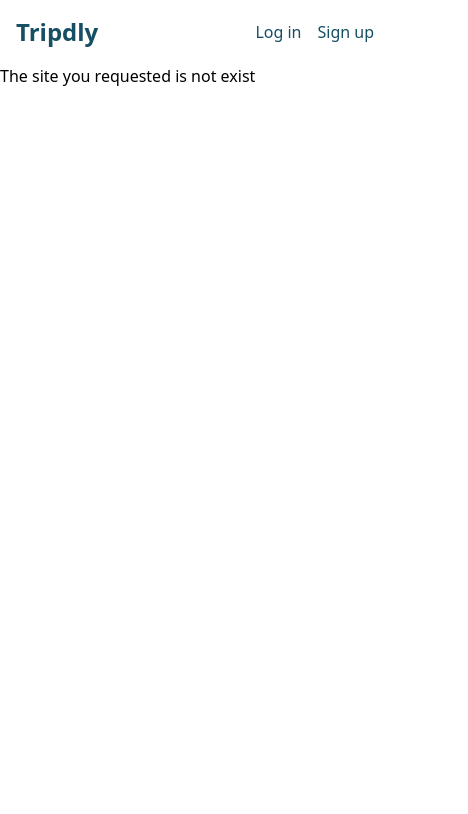
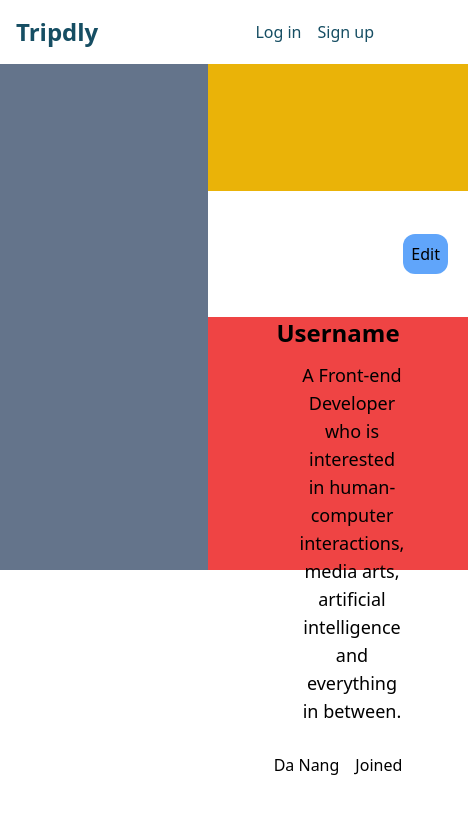
Before and after one commit to NhanPhan159/TRIPDLY, a React (Vite) app in the folder client/: page /1 in a window 390 px wide. Shown: the top 814 px of the page, 468 px wide, since content can reach past the window. Built offline with nearby package versions, Linux system fonts and the light colour scheme.

Commit message:
FE: user page

```diff
--- a/client/src/App.tsx
+++ b/client/src/App.tsx
@@ -1,4 +1,5 @@
 import Trips from "./pages/trips";
+import User from "./pages/user";
 import {
   createBrowserRouter,
   createRoutesFromElements,
@@ -32,6 +33,21 @@ function App() {
             });
           }}
         />
+        <Route
+          path="/:username"
+          element={<User />}
+          loader={({ params }: any) => {
+            const user = {
+              username: params.username,
+            };
+            return new Response(JSON.stringify(user), {
+              status: 200,
+              headers: {
+                "Content-Type": "application/json; utf-8",
+              },
+            });
+          }}
+        />
         <Route path="/*" element={<NotFound />} />
       </Route>
     )
--- a/client/src/components/Block.tsx
+++ b/client/src/components/Block.tsx
@@ -6,7 +6,7 @@ export default function Block() {
   const [signup,setSignup] = useState(true);
   return (
     signup?
-    <div className='w-1/3 h-auto bg-white rounded-xl '>
+    <div className='w-4/5 h-auto bg-white rounded-xl md:w-1/3'>
       <p className='flex justify-center mt-5 text-4xl items-center text-cyan-900 font-semibold'>Tripdly</p>
       <p className='text-center p-2 text-sm'>Sign in to continue</p>
 
@@ -23,7 +23,7 @@ export default function Block() {
       </p>
     </div>
     :
-    <div className='w-1/3 h-auto bg-white rounded-xl '>
+    <div className='w-4/5 h-auto bg-white rounded-xl md:w-1/3'>
       <button className='pi pi-angle-left p-2 mt-2 ' onClick={()=>setSignup(true)}></button>
       <p className='flex justify-center text-4xl items-center text-cyan-900 font-semibold'>Tripdly</p>
       <p className='text-center p-2 text-sm'>Sign up</p>
--- a/client/src/components/SideBar.tsx
+++ b/client/src/components/SideBar.tsx
@@ -1,10 +1,10 @@
 import { Sidebar, Menu, MenuItem, SubMenu } from 'react-pro-sidebar';
 const SideBar = () => {
     return (
-        <Sidebar className=' h-full  ' width=''>
+        <Sidebar className='h-full' width=''>
           <Menu>
             <MenuItem disabled> Your trip</MenuItem>
-            <MenuItem>
+            <MenuItem active>
                 <div className='flex gap-2'>
                     <span>Ava</span>
                     <span>Trip A</span>
--- a/client/src/components/UserInfor.tsx
+++ b/client/src/components/UserInfor.tsx
@@ -15,7 +15,7 @@ const UserInfo = ({func}:{func:(isTrip:boolean)=>void}) => {
                     opacity: "1"
                 }} width={300} height={190} />
             </div>
-            <div className="flex flex-0 justify-start gap-10 items-center px-10">
+            <div className="flex flex-col md:flex-0 justify-start gap-10 items-center px-10 ">
                 <div>
                     <Avatar alt="Remy Sharp" src={'/src/assets/cary.jpg'} sx={{ width: 60, height: 60 }} />
                     <p className='ml-2 text-[#6683C2] font-semibold'>Henry</p>
--- /dev/null
+++ b/client/src/pages/user.tsx
@@ -0,0 +1,41 @@
+import React from 'react'
+
+export default function User() {
+  return (
+    <>
+        <div className='h-3/5 bg-slate-500'>
+            <div className='w-2/3 h-1/2 bg-yellow-500 ml-52 mr-52 '>
+                <div className='h-1/2'>
+
+                </div>
+                <div className='h-1/2 bg-white flex flex-row-reverse items-center'>
+                    <div>
+                        <button className='p-2 bg-blue-400 rounded-xl mr-5'>Edit</button>
+                    </div>
+                </div>
+            </div>
+            <div className='w-2/3 h-1/2 flex flex-col text-center bg-red-500 ml-52 mr-52 '>
+                <h1 className='flex justify-center font-bold text-2xl'>Username</h1>
+                <h1 className='flex justify-center text-center mt-3 ml-36 mr-36 text-lg'>
+                   A Front-end Developer who is interested in human-computer interactions, media arts, artificial intelligence and everything in between.
+                </h1>
+                <div className='mt-7 flex justify-center gap-4'>
+                    <h1 className=' '>Da Nang</h1>
+                    <h1>Joined</h1>
+                </div>
+            </div>
+        </div>
+        <div className='h-1/2 flex '>
+            <div className='w-2/3 bg-green-200 ml-52 mr-52'>
+                <div className='w-1/3 flex flex-col h-full bg-black'>
+
+                </div>
+                <div className='w-2/3 flex flex-col h-full'>
+
+                </div>
+            </div>
+        </div>
+    </>
+
+  )
+}
```
Also changed, not shown: 2 other files (tests, documents, lock files or other folders).
